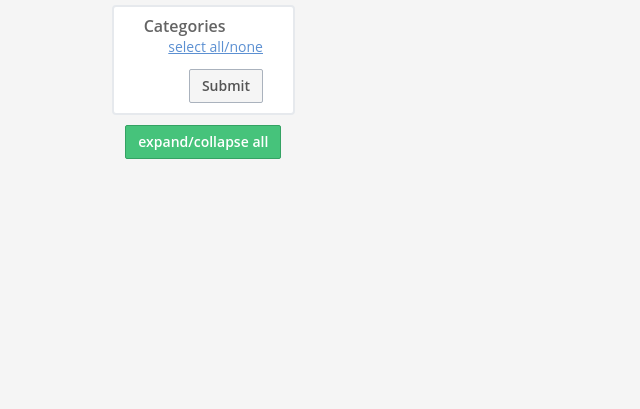
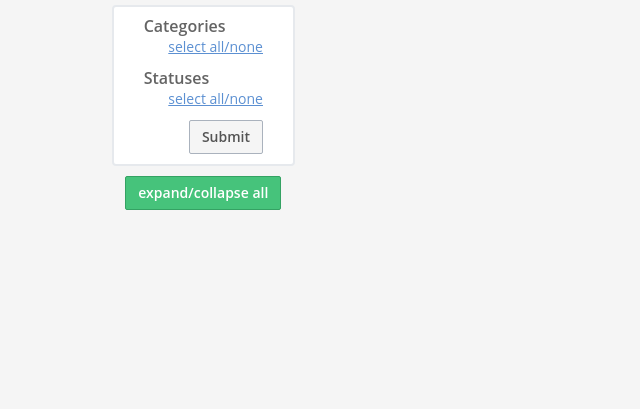
Before and after one commit to OliverCattermole/idea-repo, a PHP site: page /index.php in a window 1280 px wide. Shown: the part 60-469 px from the top of the page, without its empty margins (0-640 px from the left). Run offline with PHP 8.4, Linux system fonts and the light colour scheme; data that the repository does not hold is empty; some libraries are stand-ins or nearby versions.

Commit message:
display status

```diff
--- a/includes/filterbox.php
+++ b/includes/filterbox.php
@@ -21,7 +21,7 @@
 						<div class="clearfix"></div>
 					</div>
 
-					<div style="display:none;">
+					<div>
 						<h5>Statuses</h5>
 						<?php
 							$statement = $db->query('SELECT * FROM status');
```
